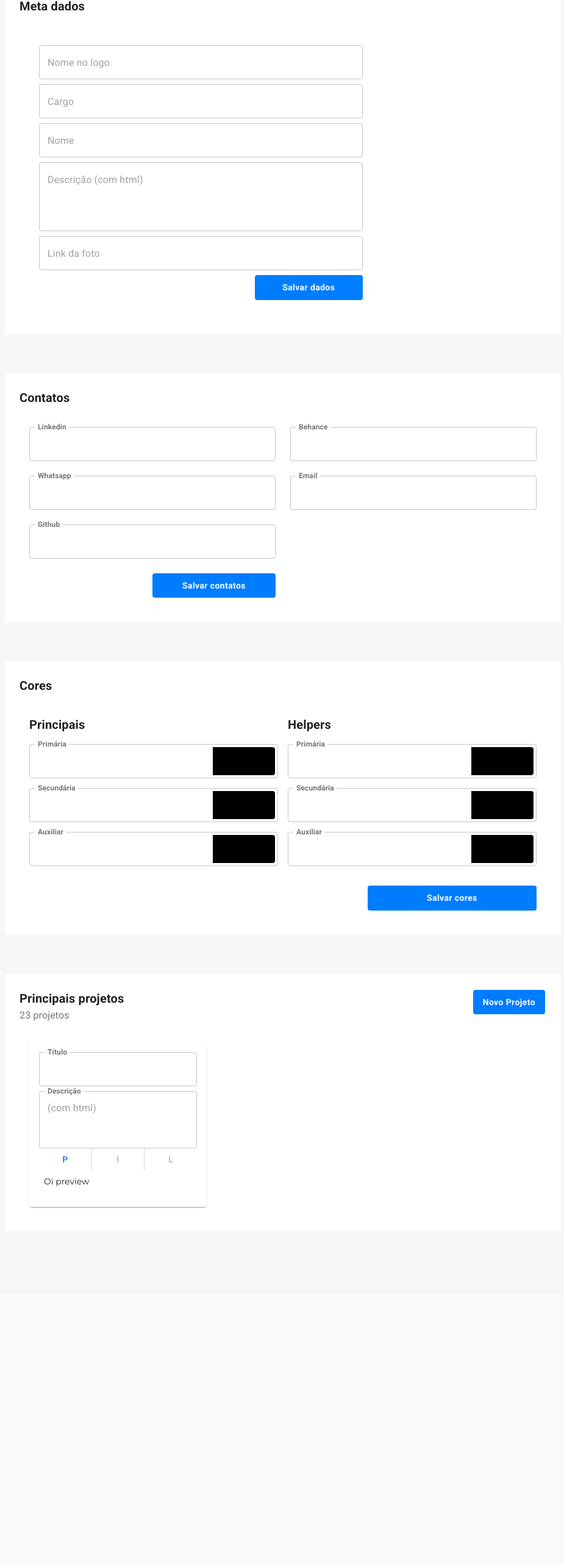
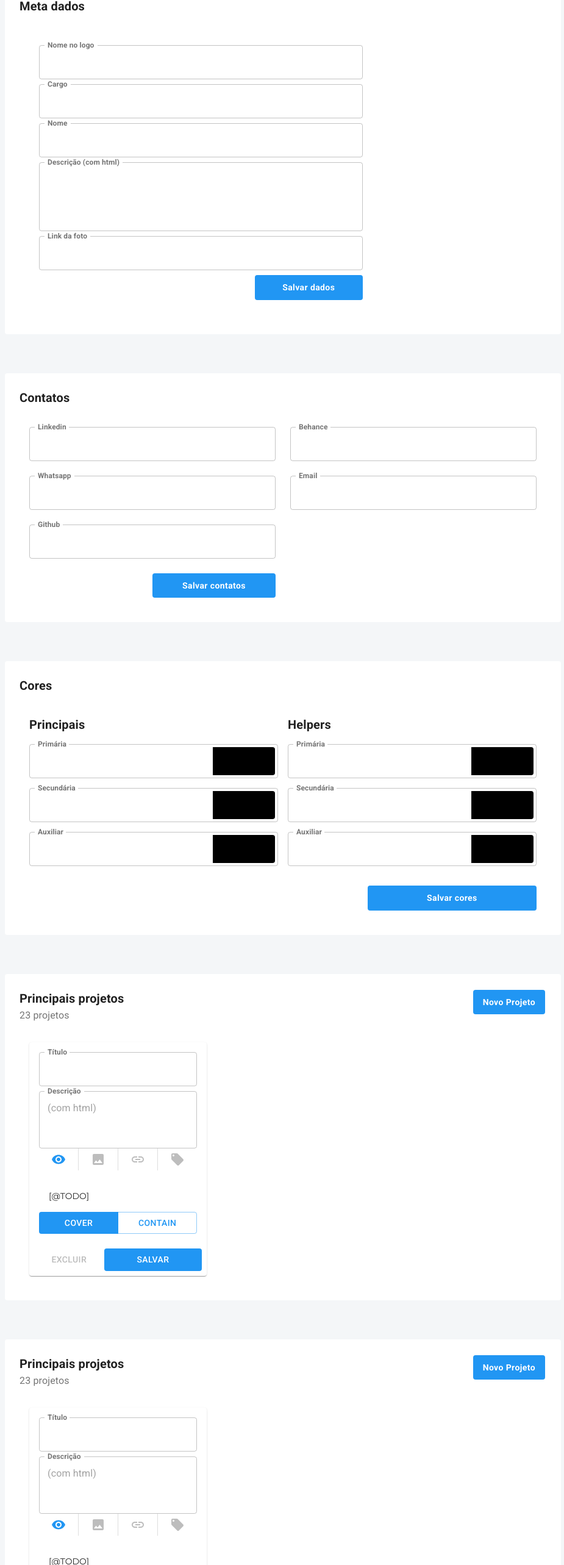
Before and after one commit to 7sete7/site, a React (Create React App) app: page /admin in a window 1280 px wide. Shown: the part 134-2700 px from the top of the page at 61% size, without its empty margins (176-1101 px from the left). Before the commit the page ends 2257 px from the top, so only its background shows below. Built offline with nearby package versions, Linux system fonts and the light colour scheme.

Commit message:
Seção de posts

```diff
--- a/src/components/Forms.js
+++ b/src/components/Forms.js
@@ -1,11 +1,6 @@
 import React from "react";
 
-import Paper from "@material-ui/core/Paper";
-import Box from "@material-ui/core/Box";
-import Typography from "@material-ui/core/Typography";
-import Container from "@material-ui/core/Container";
 import TextField from "@material-ui/core/TextField";
-import Grid from "@material-ui/core/Grid";
 import _Button from "@material-ui/core/Button";
 
 import withStyles from "@material-ui/core/styles/withStyles";
@@ -25,7 +20,7 @@ const colorStyle = theme => ({
     position: "relative",
     marginBottom: theme.spacing(2),
     "& input": {
-      paddingRight: "25%"
+      paddingRight: "25%",
     },
     "& input ~ div": {
       position: "absolute",
@@ -48,3 +43,16 @@ export const ColorInput = withStyles(colorStyle)(props =>
     },
   }),
 );
+
+const inputStyle = theme => ({
+  root: {
+    "& input": {
+      padding: ({ compact }) => compact && 10,
+    },
+  },
+});
+
+const labelProps = { shrink: true, style: { fontWeight: 600 } };
+export const TextInput = withStyles(inputStyle)(props =>
+  React.createElement(TextField, { ...props, variant: "outlined", InputLabelProps: labelProps }),
+);
--- a/src/theme/admin.js
+++ b/src/theme/admin.js
@@ -1,9 +1,5 @@
-import purple from "@material-ui/core/colors/deepPurple";
-import red from "@material-ui/core/colors/red";
-import grey from "@material-ui/core/colors/grey";
-
-export const primaryColor = { main: "#007DFF" };
-export const secondaryColor = { main: "#afafaf" };
+import blue from "@material-ui/core/colors/blue";
+import grey from "@material-ui/core/colors/grey"
 
 const themeConfig = {
   typography: {
@@ -12,8 +8,10 @@ const themeConfig = {
     },
   },
   palette: {
-    primary: primaryColor,
-    secondary: secondaryColor,
+    primary: blue,
+    secondary: {
+      main: grey[400]
+    },
   },
   overrides: {
     MuiTab: {
--- a/src/views/Admin/Blocks/Contact.js
+++ b/src/views/Admin/Blocks/Contact.js
@@ -1,32 +1,29 @@
 import React from "react";
 
-import TextField from "@material-ui/core/TextField";
 import Grid from "@material-ui/core/Grid";
-import { Button } from "../../../components/Forms";
+import { Button, TextInput } from "../../../components/Forms";
 
 import Block from "./Block";
-
-const labelProps = { shrink: true, style: { fontWeight: 600 } };
 
 const Contact = () => (
   <Block title="Contatos">
     <Grid container spacing={3}>
       <Grid item xs={12} sm={6}>
-        <TextField variant="outlined" InputLabelProps={labelProps} label="Linkedin" fullWidth />
+        <TextInput label="Linkedin" fullWidth />
       </Grid>
       <Grid item xs={12} sm={6}>
-        <TextField variant="outlined" InputLabelProps={labelProps} label="Behance" fullWidth />
+        <TextInput label="Behance" fullWidth />
       </Grid>
       <Grid item xs={12} sm={6}>
-        <TextField variant="outlined" InputLabelProps={labelProps} label="Whatsapp" fullWidth />
+        <TextInput label="Whatsapp" fullWidth />
       </Grid>
       <Grid item xs={12} sm={6}>
-        <TextField variant="outlined" InputLabelProps={labelProps} label="Email" fullWidth />
+        <TextInput label="Email" fullWidth />
       </Grid>
       <Grid item xs={12} sm={6}>
-        <TextField variant="outlined" InputLabelProps={labelProps} label="Github" fullWidth />
+        <TextInput label="Github" fullWidth />
       </Grid>
-      <Grid xs={0} sm={6}></Grid>
+      <Grid xs={false} sm={6}></Grid>
       <Grid container item xs={12} sm={6} justify="flex-end" alignItems="flex-end">
         <Grid item xs={12} sm={6}>
           <Button variant="contained" color="primary" fullWidth disableElevation>
--- a/src/views/Admin/Blocks/Meta.js
+++ b/src/views/Admin/Blocks/Meta.js
@@ -1,10 +1,9 @@
 import React from "react";
 
 import Box from "@material-ui/core/Box";
-import TextField from "@material-ui/core/TextField";
 import Grid from "@material-ui/core/Grid";
 
-import { Button } from "../../../components/Forms";
+import { Button, TextInput } from "../../../components/Forms";
 import Block from "./Block";
 
 const Meta = () => (
@@ -12,19 +11,19 @@ const Meta = () => (
     <Box p={2}>
       <Grid container spacing={1}>
         <Grid item xs={12} sm={8}>
-          <TextField variant="outlined" placeholder="Nome no logo" fullWidth />
+          <TextInput label="Nome no logo" fullWidth />
         </Grid>
         <Grid item xs={12} sm={8}>
-          <TextField variant="outlined" placeholder="Cargo" fullWidth />
+          <TextInput label="Cargo" fullWidth />
         </Grid>
         <Grid item xs={12} sm={8}>
-          <TextField variant="outlined" placeholder="Nome" fullWidth />
+          <TextInput label="Nome" fullWidth />
         </Grid>
         <Grid item xs={12} sm={8}>
-          <TextField variant="outlined" placeholder="Descrição (com html)" multiline rows={4} fullWidth />
+          <TextInput label="Descrição (com html)" multiline rows={4} fullWidth />
         </Grid>
         <Grid item xs={12} sm={8}>
-          <TextField variant="outlined" placeholder="Link da foto" fullWidth />
+          <TextInput label="Link da foto" fullWidth />
         </Grid>
         <Grid container item xs={12} sm={8} justify="flex-end" alignItems="flex-end">
           <Grid item xs={12} sm={6} md={4}>
--- a/src/views/Admin/Blocks/Posts.js
+++ b/src/views/Admin/Blocks/Posts.js
@@ -1,21 +1,23 @@
 import React, { useState, useCallback } from "react";
 
 import Box from "@material-ui/core/Box";
-import TextField from "@material-ui/core/TextField";
 import Grid from "@material-ui/core/Grid";
 import Typography from "@material-ui/core/Typography";
 import CardHeader from "@material-ui/core/CardHeader";
 import Card from "@material-ui/core/Card";
 import CardContent from "@material-ui/core/CardContent";
-import Tabs from "@material-ui/core/Tabs";
-import Tab from "@material-ui/core/Tab";
+import CardActions from "@material-ui/core/CardActions";
 import ButtonGroup from "@material-ui/core/ButtonGroup";
-import MButton from "@material-ui/core/Button";
+import Button from "@material-ui/core/Button";
 
-import { Button } from "../../../components/Forms";
+import PreviewIcon from "@material-ui/icons/Visibility";
+import ImageIcon from "@material-ui/icons/Image";
+import LinkIcon from "@material-ui/icons/Link";
+import TagIcon from "@material-ui/icons/LocalOffer";
+
+import { Button as SaveButton, TextInput } from "../../../components/Forms";
 import Block from "./Block";
 
-const labelProps = { shrink: true, style: { fontWeight: 600 } };
 const Header = () => (
   <Box>
     <CardHeader
@@ -24,28 +26,19 @@ const Header = () => (
       subheader="23 projetos"
       style={{ padding: 0 }}
       action={
-        <Button variant="contained" color="primary" disableElevation style={{ margin: 10 }}>
+        <SaveButton variant="contained" color="primary" disableElevation style={{ margin: 10 }}>
           Novo Projeto
-        </Button>
+        </SaveButton>
       }
     />
   </Box>
 );
 
-const TabGroup = React.forwardRef((props, ref) => {
-  console.log(props);
-  return (
-    <ButtonGroup {...props} ref={ref} variant="outlined" color="secondary" style={{ width: "100%" }}>
-      {props.children}
-    </ButtonGroup>
-  );
-});
-
 const Posts = () => {
-  const [tab, setTab] = useState('preview');
+  const [tab, setTab] = useState("preview");
   const onTabChange = useCallback(newTab => () => setTab(newTab), []);
   const isTabActive = useCallback(value => tab === value, [tab]);
-  const tabColor = useCallback(value => isTabActive(value) ? "primary" : "secondary", [isTabActive]);
+  const tabColor = useCallback(value => (isTabActive(value) ? "primary" : "secondary"), [isTabActive]);
 
   return (
     <Block title={<Header />}>
@@ -54,53 +47,80 @@ const Posts = () => {
           <CardContent>
             <Grid container spacing={1}>
               <Grid item xs={12}>
-                <TextField variant="outlined" label="Título" fullWidth InputLabelProps={labelProps} />
+                <TextInput label="Título" fullWidth />
               </Grid>
               <Grid item xs={12}>
-                <TextField
-                  variant="outlined"
-                  label="Descrição"
-                  fullWidth
-                  multiline
-                  rows={3}
-                  InputLabelProps={labelProps}
-                  placeholder="(com html)"
-                />
+                <TextInput label="Descrição" fullWidth multiline rows={3} placeholder="(com html)" />
               </Grid>
             </Grid>
             <Grid item xs={12}>
               <Grid container spacing={0}>
                 <Grid item xs={12}>
                   <ButtonGroup variant="text" color="secondary" fullWidth>
-                    <MButton variant="text" color={tabColor('preview')} onClick={onTabChange('preview')}>
-                      P
-                    </MButton>
-                    <MButton variant="text" color={tabColor('image')} onClick={onTabChange('image')}>
-                      I
-                    </MButton>
-                    <MButton variant="text" color={tabColor('link')} onClick={onTabChange('link')}>
-                      L
-                    </MButton>
+                    <Button variant="text" color={tabColor("preview")} onClick={onTabChange("preview")}>
+                      <PreviewIcon />
+                    </Button>
+                    <Button variant="text" color={tabColor("image")} onClick={onTabChange("image")}>
+                      <ImageIcon />
+                    </Button>
+                    <Button variant="text" color={tabColor("link")} onClick={onTabChange("link")}>
+                      <LinkIcon />
+                    </Button>
+                    <Button variant="text" color={tabColor("tag")} onClick={onTabChange("tag")}>
+                      <TagIcon />
+                    </Button>
                   </ButtonGroup>
                 </Grid>
                 <Grid item xs={12}>
-                  <Box p={1}>
-                    {isTabActive('preview') && (
-                      <div>Oi preview</div>
+                  <Box p={2} pt={4}>
+                    {isTabActive("preview") && <div>[@TODO]</div>}
+
+                    {isTabActive("image") && (
+                      <Grid container spacing={1}>
+                        <Grid item xs={8}>
+                          <TextInput label="Link da imagem" fullWidth compact />
+                        </Grid>
+                        <Grid item xs={4}>
+                          <Box width="100%" height="100%" border="1px solid #000">
+                            &nbsp;
+                          </Box>
+                        </Grid>
+                      </Grid>
                     )}
 
-                    {isTabActive('image') && (
-                      <div>Oi image</div>
-                    )}
-
-                    {isTabActive('link') && (
-                      <div>Oi link</div>
+                    {isTabActive("link") && (
+                      <Grid container spacing={1}>
+                        <Grid item xs={12}>
+                          <TextInput label="Link do card" fullWidth compact />
+                        </Grid>
+                      </Grid>
                     )}
                   </Box>
                 </Grid>
               </Grid>
             </Grid>
+
+            <Grid item xs={12}>
+              <ButtonGroup fullWidth color="primary" variant="outlined" disableElevation>
+                <Button variant="contained">Cover</Button>
+                <Button>Contain</Button>
+              </ButtonGroup>
+            </Grid>
           </CardContent>
+          <CardActions>
+            <Grid container>
+              <Grid item xs={5}>
+                <Button fullWidth variant="text" color="secondary">
+                  Excluir
+                </Button>
+              </Grid>
+              <Grid item xs={7}>
+                <Button fullWidth variant="contained" color="primary" disableElevation>
+                  Salvar
+                </Button>
+              </Grid>
+            </Grid>
+          </CardActions>
         </Card>
       </Box>
     </Block>
--- a/src/views/Admin/index.js
+++ b/src/views/Admin/index.js
@@ -6,7 +6,6 @@ import Container from "@material-ui/core/Container";
 import { MetaBlock, ContactBlock, ColorsBlock, PostsBlock } from "./Blocks";
 import withStyles from "@material-ui/core/styles/withStyles";
 
-const labelProps = { shrink: true, style: { fontWeight: 600 } };
 const Admin = () => {
   return (
     <Box py={5} bgcolor="#F4F6F8">
@@ -18,6 +17,7 @@ const Admin = () => {
         <ColorsBlock />
 
         <PostsBlock />
+        <PostsBlock />
       </Container>
     </Box>
   );
```
